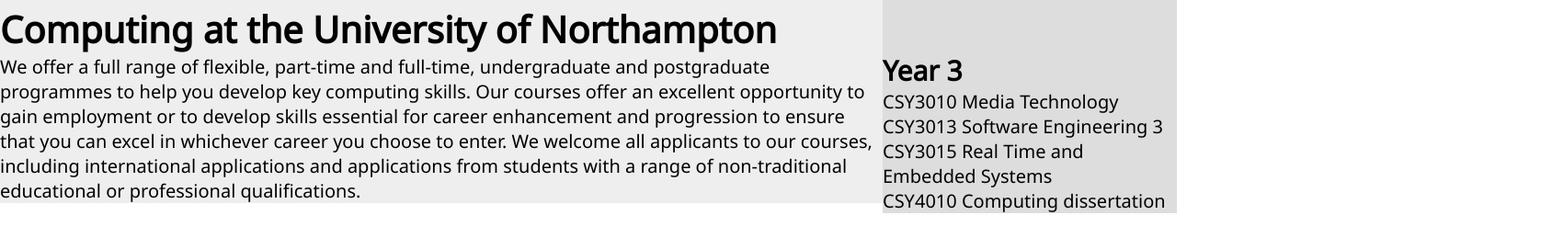
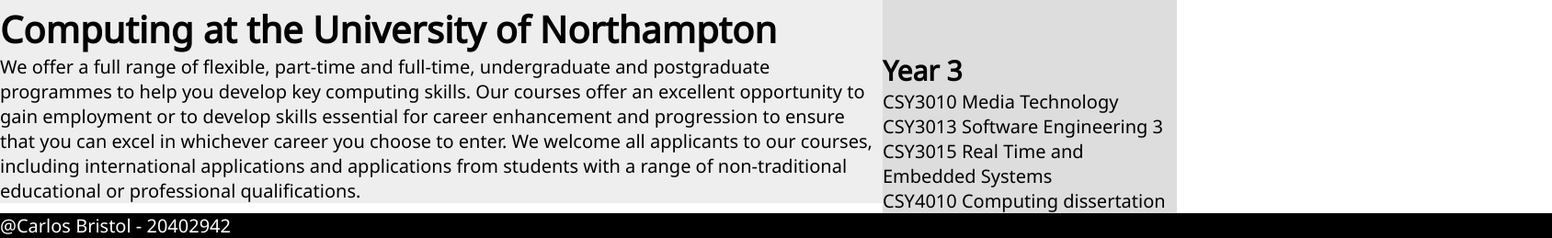
Before and after one commit to CarlosBristol/https---github.com-CarlosBristol-Topic-1-Exercise-1-Uni-Webpage, a plain HTML site: page index.html in a window 1280 px wide. Shown: the part 599-858 px from the top of the page at 92% size, 1688 px wide, since content can reach past the window. Before the commit the page ends 831 px from the top, so only its background shows below. Drawn offline with Linux system fonts and the light colour scheme.

Commit message:
Added footer

```diff
--- a/Uni_Website.css
+++ b/Uni_Website.css
@@ -11,7 +11,7 @@ body {
     grid-template-rows: auto;
     grid-template-areas: "header nav nav nav"
                          "main main main aside"
-                         "main main main aside";
+                         "footer footer footer footer";
     align-items: center;
 }
 
@@ -61,3 +61,10 @@ aside h1 {
 aside ul {
     list-style: none;
 }
+
+footer {
+    background-color: black;
+    color: white;
+    font-size: 20px;
+    width: 1688px;
+}
--- a/index.html
+++ b/index.html
@@ -52,8 +52,11 @@
                 <li>CSY3015 Real Time and Embedded Systems</li>
                 <li>CSY4010 Computing dissertation</li>
             </ul>
+    </aside>
 
-    </aside>
+    <footer>
+        <p>@Carlos Bristol - 20402942</p>
+    </footer>
 
 </body>
 </html>
```
